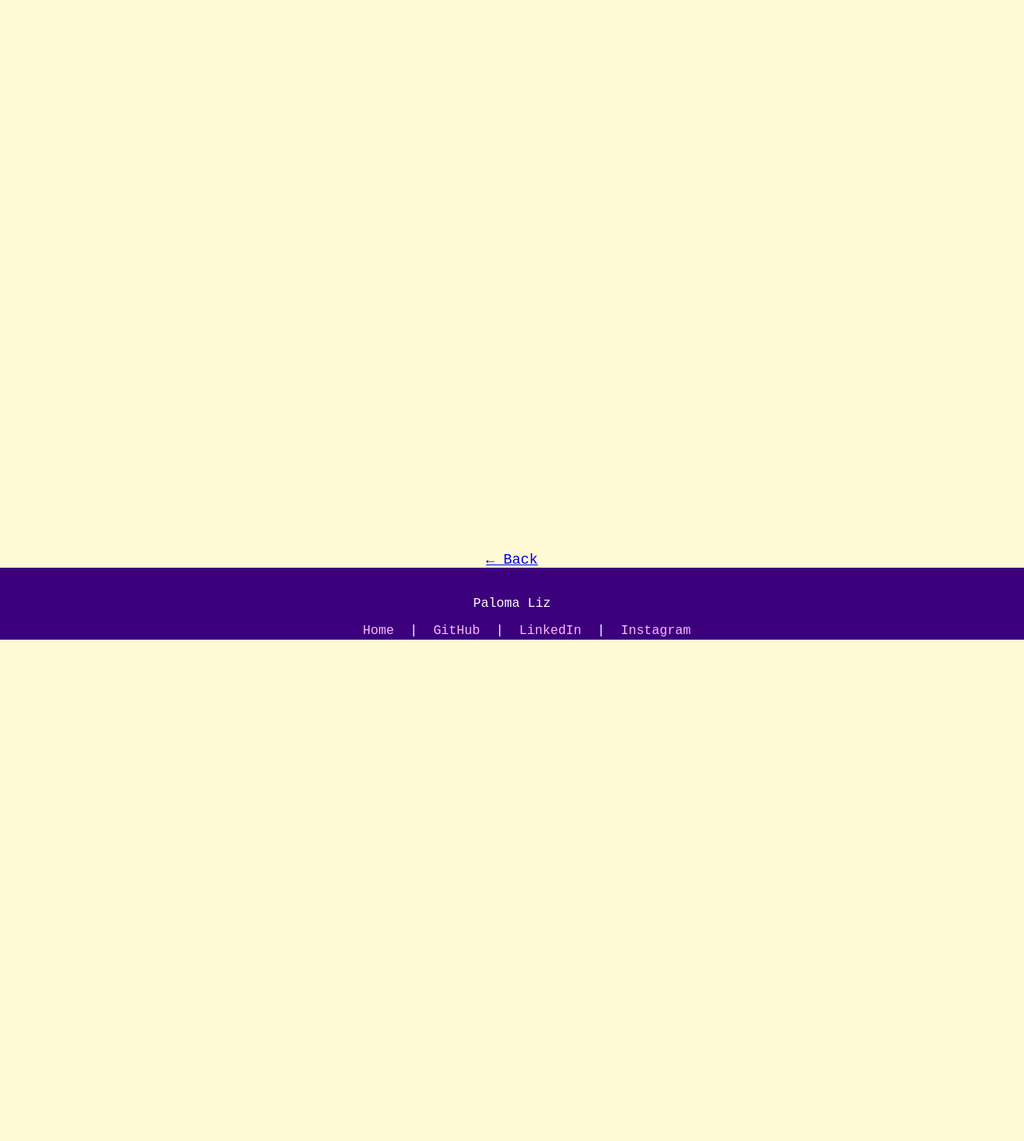
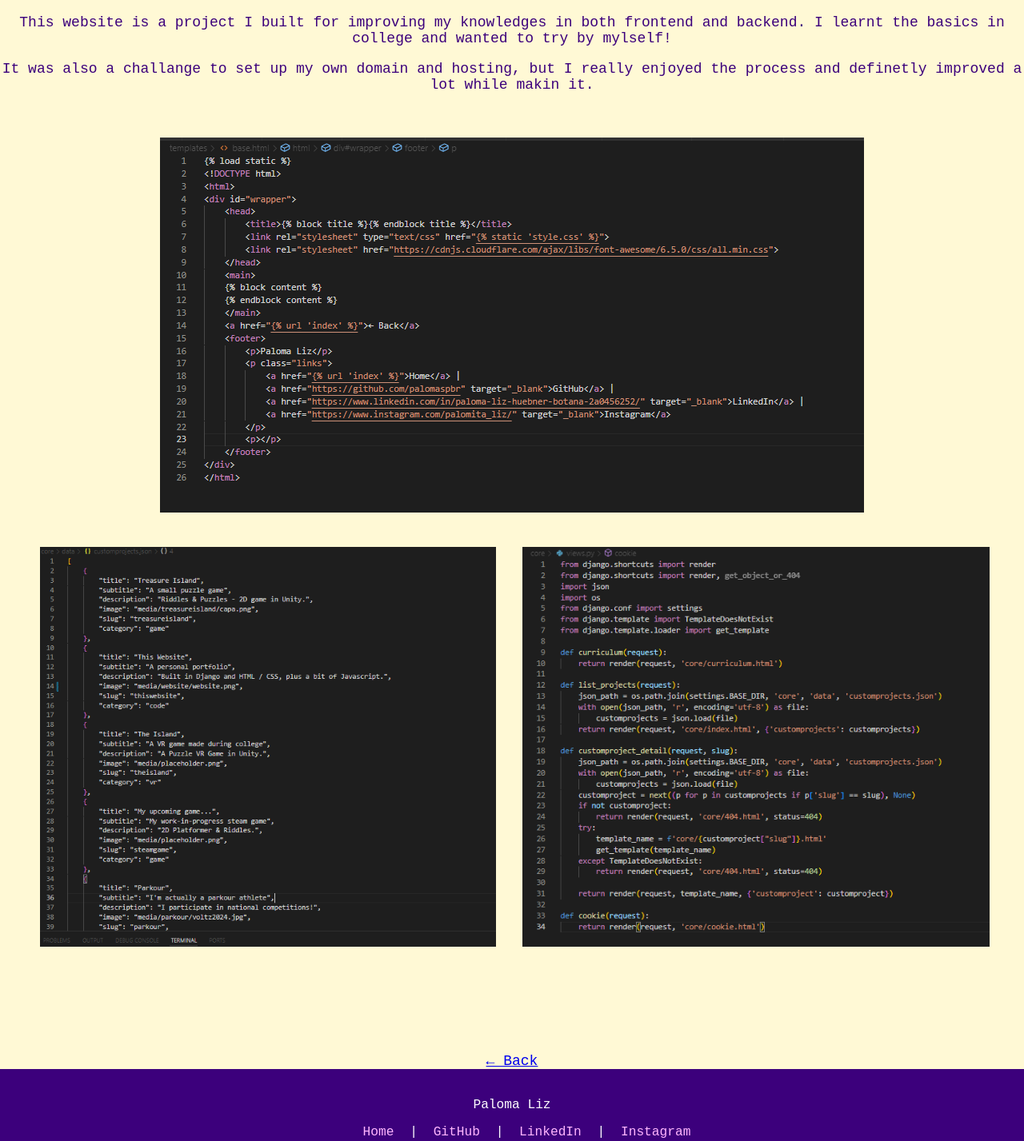
Before and after one commit to palomaspbr/MyWebsite, a Django app: page /customprojects/thiswebsite/ in a window 1280 px wide. Shown: the whole page at 80% size. Before the commit the page ends 800 px from the top, so only its background shows below. Run offline with Django 5.2, Linux system fonts and the light colour scheme.

Commit message:
add this website

```diff
--- a/core/data/customprojects.json
+++ b/core/data/customprojects.json
@@ -11,7 +11,7 @@
         "title": "This Website",
         "subtitle": "A personal portfolio",
         "description": "Built in Django and HTML / CSS, plus a bit of Javascript.",
-        "image": "media/placeholder.png",
+        "image": "media/website/website.png",
         "slug": "thiswebsite",
         "category": "code"
     },
--- a/core/templates/core/thiswebsite.html
+++ b/core/templates/core/thiswebsite.html
@@ -5,5 +5,19 @@
 {% block content %}
 {% load static %}
 
+<p>This website is a project I built for improving my knowledges in both frontend and backend. I learnt the basics in college and wanted to try by mylself!</p>
+<p>It was also a challange to set up my own domain and hosting, but I really enjoyed the process and definetly improved a lot while makin it.</p>
+
+<br>
+
+<p><img src="{% static 'media/website/base.png' %}" style="max-height: 500px;"></p>
+
+<div class="projects-grid">
+<p><img src="{% static 'media/website/customprojects.png' %}" style="max-height: 500px;"></p>
+<p><img src="{% static 'media/website/views.png' %}" style="max-height: 500px;"></p>
+</div>
+
+<br>
+
 
 {% endblock content %}
```
Also changed, not shown: core/templates/core/parkour.html (+5 -3 lines), static/media/website/base.png (added), static/media/website/customprojects.png (added), static/media/website/views.png (added), static/media/website/website.png (added).
